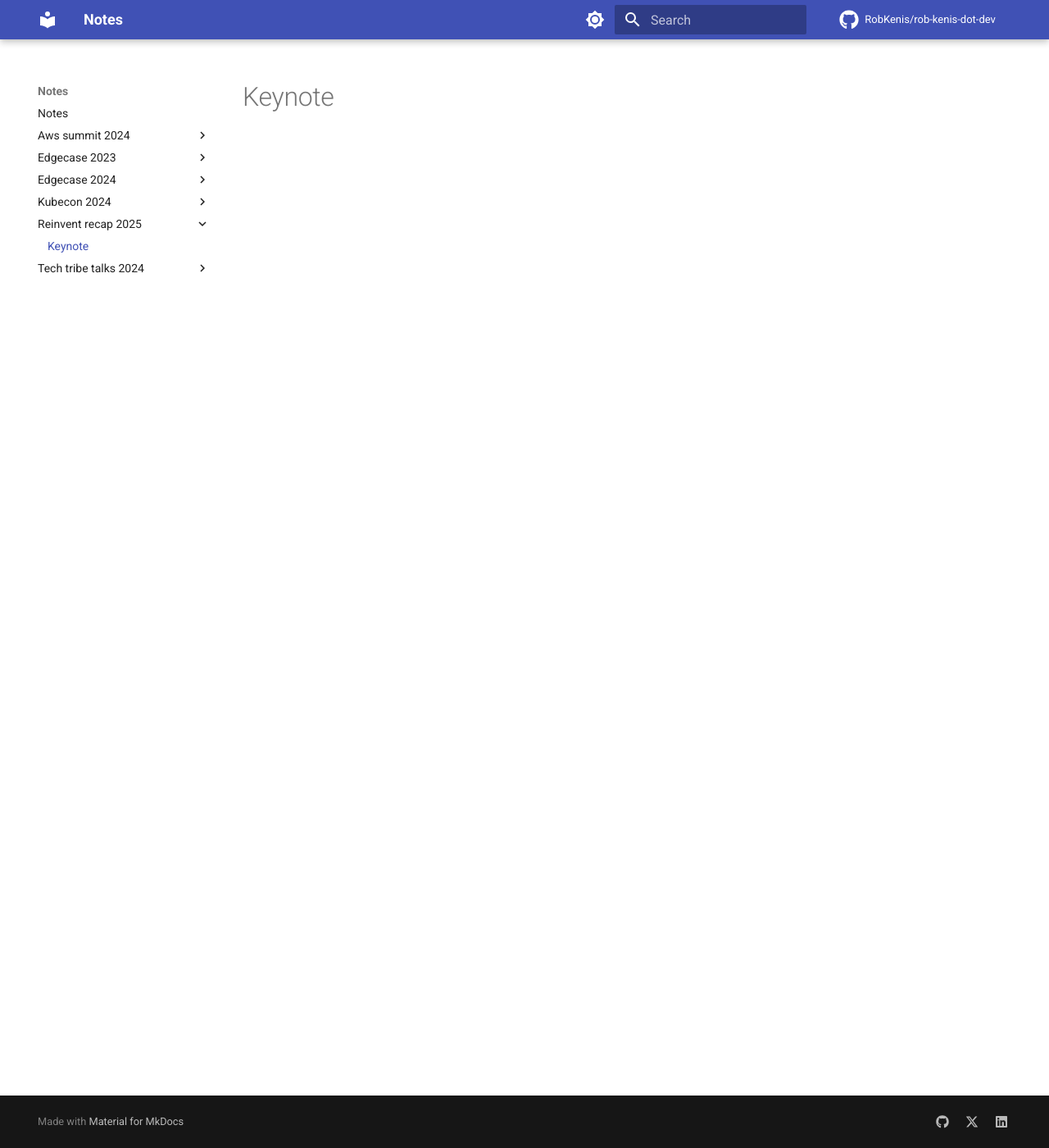
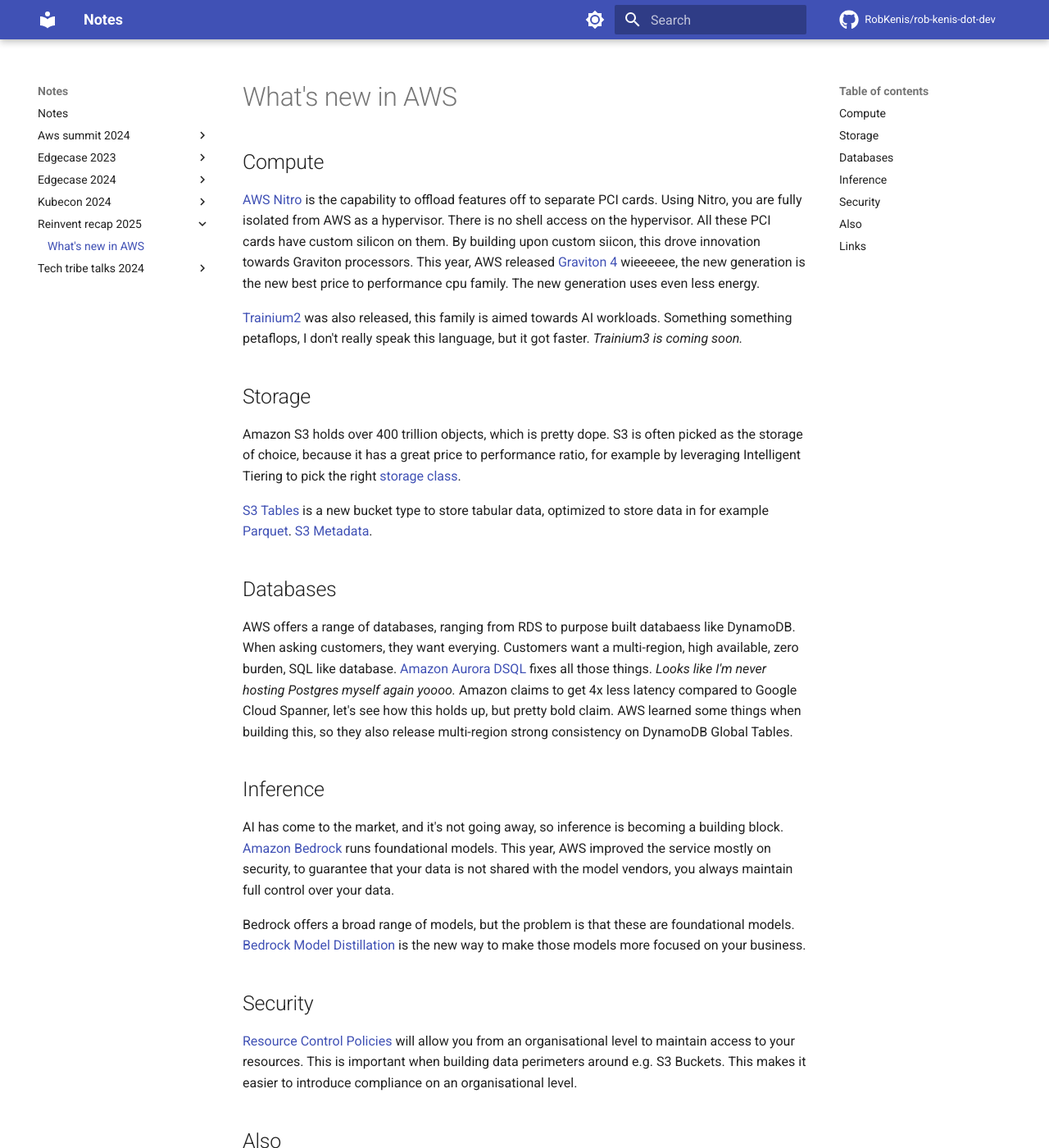
Before and after one commit to RobKenis/rob-kenis-dot-dev, an MkDocs documentation site: the page built from docs/reinvent-recap-2025/1-introduction.md, in a window 1280 px wide and 1400 px high. Shown: the whole window at 82% size. Built offline with MkDocs 1.6.1 and Material for MkDocs 9.7.7, drawn with Linux system fonts in a browser that asks for light colours; comment, search, counter and statistics services are not loaded; some of the changed text lies outside the part shown.

Commit message:
Add notes on whats new in AWS

```diff
--- a/docs/reinvent-recap-2025/1-introduction.md
+++ b/docs/reinvent-recap-2025/1-introduction.md
@@ -1 +1,56 @@
-# Keynote
+# What's new in AWS
+
+## Compute
+
+[AWS Nitro](https://aws.amazon.com/ec2/nitro/) is the capability to offload features off to separate PCI cards. Using Nitro, you
+are fully isolated from AWS as a hypervisor. There is no shell access on the hypervisor. All these PCI
+cards have custom silicon on them. By building upon custom siicon, this drove innovation towards Graviton processors.
+This year, AWS released [Graviton 4](https://www.aboutamazon.com/news/aws/graviton4-aws-cloud-computing-chip) wieeeeee, the new
+generation is the new best price to performance cpu family. The new generation uses even less energy.
+
+[Trainium2](https://press.aboutamazon.com/2024/12/aws-trainium2-instances-now-generally-available) was also released, this family
+is aimed towards AI workloads. Something something petaflops, I don't really speak this language, but it got faster. _Trainium3 is
+coming soon._
+
+## Storage
+
+Amazon S3 holds over 400 trillion objects, which is pretty dope. S3 is often picked as the storage of choice, because it has a great
+price to performance ratio, for example by leveraging Intelligent Tiering to pick the right [storage class](https://aws.amazon.com/s3/storage-classes/).
+
+[S3 Tables](https://docs.aws.amazon.com/AmazonS3/latest/userguide/s3-tables.html) is a new bucket type to store tabular data,
+optimized to store data in for example [Parquet](https://parquet.apache.org/). [S3 Metadata](https://docs.aws.amazon.com/AmazonS3/latest/userguide/UsingMetadata.html).
+
+## Databases
+
+AWS offers a range of databases, ranging from RDS to purpose built databaess like DynamoDB. When asking customers, they want everying. Customers
+want a multi-region, high available, zero burden, SQL like database. [Amazon Aurora DSQL](https://aws.amazon.com/rds/aurora/dsql/) fixes all those
+things. _Looks like I'm never hosting Postgres myself again yoooo._ Amazon claims to get 4x less latency compared to Google Cloud Spanner, let's see
+how this holds up, but pretty bold claim. AWS learned some things when building this, so they also release multi-region strong consistency
+on DynamoDB Global Tables.
+
+## Inference
+
+AI has come to the market, and it's not going away, so inference is becoming a building block. [Amazon Bedrock](https://aws.amazon.com/bedrock/)
+runs foundational models. This year, AWS improved the service mostly on security, to guarantee that your data is not shared with the model
+vendors, you always maintain full control over your data.
+
+Bedrock offers a broad range of models, but the problem is that these are foundational models. [Bedrock Model Distillation](https://docs.aws.amazon.com/bedrock/latest/userguide/model-distillation.html)
+is the new way to make those models more focused on your business.
+
+## Security
+
+[Resource Control Policies](https://docs.aws.amazon.com/organizations/latest/userguide/orgs_manage_policies_rcps.html) will allow you from an organisational level
+to maintain access to your resources. This is important when building data perimeters around e.g. S3 Buckets. This makes it easier to introduce
+compliance on an organisational level.
+
+## Also
+
+- **Power Usage Effectiveness** score was increased, win for sustainability
+- In 2024, AWS observed around 570.000 DDoS attacks. Half of the attacks target the application, the other half focuses on infrastructure.
+
+## Links
+
+- <https://aws.amazon.com/blogs/aws/top-announcements-of-aws-reinvent-2024/>
+- <https://aws.amazon.com/blogs/aws/amazon-ec2-trn2-instances-and-trn2-ultraservers-for-aiml-training-and-inference-is-now-available/>
+- <https://aws.amazon.com/ai/machine-learning/trainium/>
+- <https://aws.amazon.com/blogs/aws/introducing-amazon-cloudfront-vpc-origins-enhanced-security-and-streamlined-operations-for-your-applications/>
```
